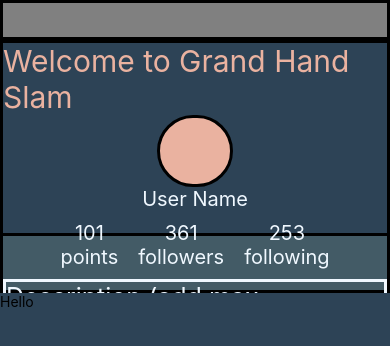
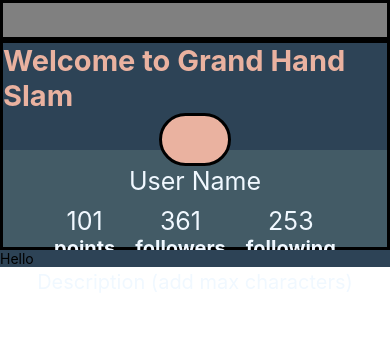
Before and after one commit to Reigningeddie/Grand_Hand_Slam_Mobile, a React Native app: screen / in a window 390 px wide. Shown: the top 346 px of the page. Built offline with nearby package versions, Linux system fonts and the light colour scheme.

Commit message:
worked on css, considering changing units from percent to pixels

```diff
--- a/App.jsx
+++ b/App.jsx
@@ -18,9 +18,6 @@ export default function App() {
 
 const styles = StyleSheet.create({
   body: {
-    flex: 1,
     backgroundColor: '#435b66',
-    margin: 0,
-    padding: 0,
   },
 });
--- a/components/banner.jsx
+++ b/components/banner.jsx
@@ -8,9 +8,8 @@ const styles = StyleSheet.create({
   body: {
     position: 'absolute',
     backgroundColor: '#2D4356',
-    border: 'solid',
     width: '100%',
-    height: '28%',
+    height: '56%',
     zIndex: -1,
   }
 })
--- a/components/grid.jsx
+++ b/components/grid.jsx
@@ -8,7 +8,6 @@ export default function Grid() {
 
 const styles = StyleSheet.create({
   body: {
-    flex: 1,
     backgroundColor: '#2D4356',
   },
 });
--- a/components/home.jsx
+++ b/components/home.jsx
@@ -7,18 +7,17 @@ const Home = () => {
     <Text style={styles.user}>User Name</Text>
     <View style={styles.gridBox}>
       <View style={styles.grid}>
-        <Text style={styles.item}>101</Text>
+        <Text style={styles.num}>101</Text>
         <Text style={styles.item}>points</Text>
       </View>
       <View style={styles.grid}>
-        <Text style={styles.item}>361</Text>
+        <Text style={styles.num}>361</Text>
         <Text style={styles.item}>followers</Text>
       </View>
       <View style={styles.grid}>
-        <Text style={styles.item}>253</Text>
+        <Text style={styles.num}>253</Text>
         <Text style={styles.item}>following</Text>
       </View>
-
     </View>
     <Text style={styles.dez}>Description (add max characters)</Text>
   </View>
@@ -26,34 +25,29 @@ const Home = () => {
 
 const styles = StyleSheet.create({
   body: {
+    width: '100%',
     alignItems: 'center',
-    height: '30%',
+    border: 'solid',
     borderWidth: 3,
-    border: 'solid',
   },
 
   title: {
     color: '#EAB2A0',
-    fontSize: 30,
+    fontSize: 29,
+    fontWeight: 'bold'
   },
 
   pic: {
     border: 'solid',
-    height: '29%',
-    width: '20%',
+    height: '26%',
+    width: '19%',
     borderRadius: 50,
     backgroundColor: '#EAB2A0',
   },
 
-  dez: {
+  user: {
     color: 'aliceblue',
     fontSize: 25,
-    border: 'solid',
-  },
-
-  user: {
-    color: 'aliceblue',
-    fontSize: 20,
   },
 
   gridBox: {
@@ -63,15 +57,25 @@ const styles = StyleSheet.create({
 
   grid: {
     alignItems: 'center',
-    justifyContent: 'center',
     color: 'aliceblue',
     padding: 10,
+  },
+
+  num: {
+    color: 'aliceblue',
+    fontSize: 25,
   },
 
   item: {
     color: 'aliceblue',
     fontSize: 20,
-  }
+    fontWeight: 'bold',
+    },
+
+    dez: {
+      color: 'aliceblue',
+      fontSize: 20
+    }
 })
 
 
--- a/components/utilityBar.jsx
+++ b/components/utilityBar.jsx
@@ -12,6 +12,5 @@ const styles = StyleSheet.create({
     border: 'solid',
     width: '100%',
     height: 40,
-    zIndex: 2,
   }
 })
```
